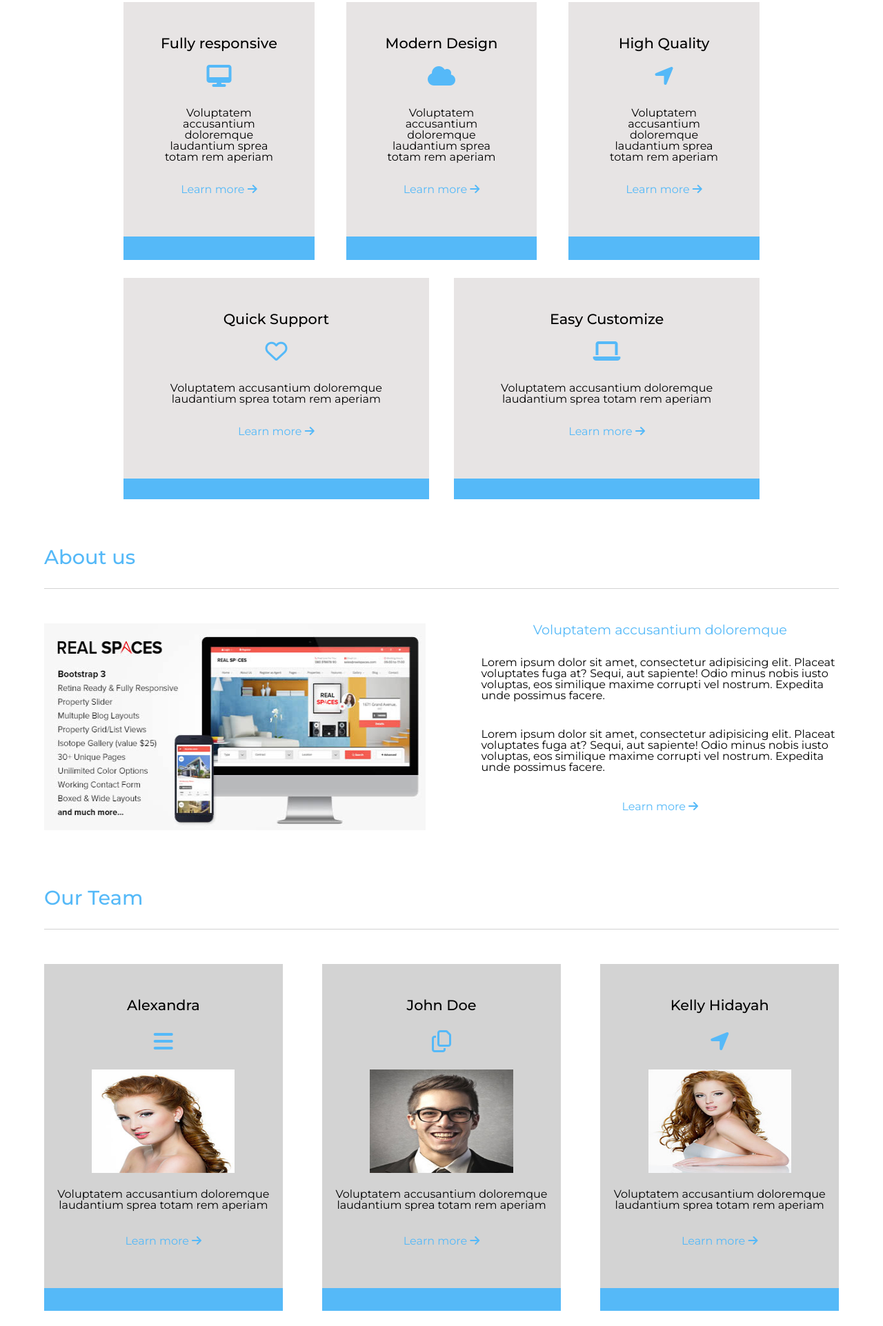
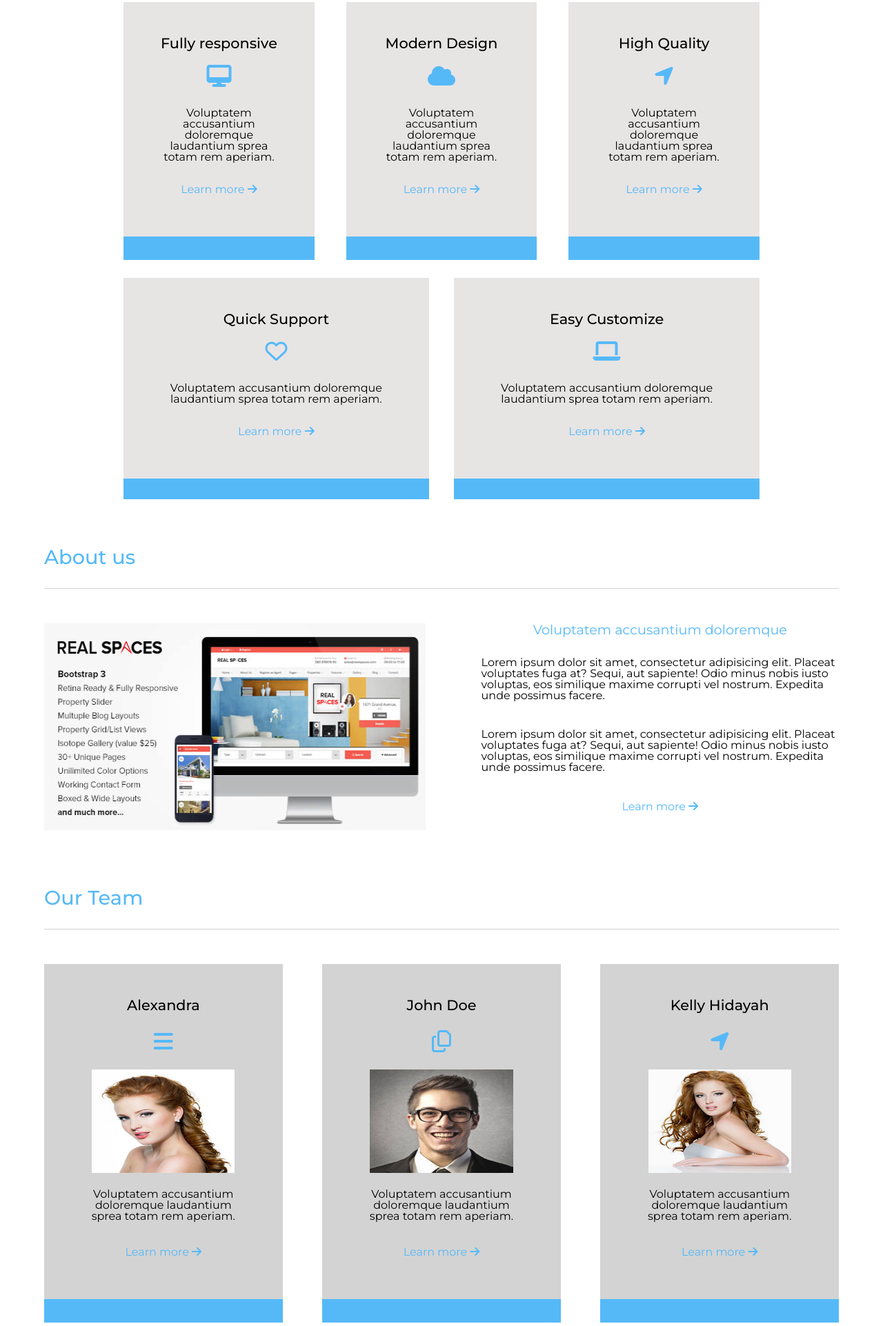
Before and after one commit to Ganesh-Kdt/project-axioned, a plain HTML site: page index.html in a window 1280 px wide. Shown: the part 877-2800 px from the top of the page at 69% size. Drawn offline with Linux system fonts and the light colour scheme.

Commit message:
reset-style

```diff
--- a/index.css
+++ b/index.css
@@ -294,8 +294,10 @@ img
 }
 .inside-team-container-text
 {
+    margin:auto;
     margin-top: 20px;
     margin-bottom: 35px;
+    width:70%;
 }
 .team-img
 {
--- a/index.html
+++ b/index.html
@@ -39,35 +39,35 @@
                 <div class="inside-multiple-container">
                     <div class="inside-multiple-container1">Fully responsive</div>
                     <div class="inside-multiple-container2"><i class="fas fa-desktop fa-2x color-change"></i></div>
-                    <div class="inside-multiple-container3">Voluptatem accusantium doloremque laudantium sprea totam rem aperiam</div>
+                    <div class="inside-multiple-container3">Voluptatem accusantium doloremque laudantium sprea totam rem aperiam.</div>
                     <div class="learn color-change"><a href="#" onclick="return false" onmouseenter="fn1(this)" onmouseleave="fn2(this)">Learn more </a><i class="fas fa-arrow-right    "></i></div>
                     <div class="inside-multiple-container5"></div>
                 </div>
                 <div class="inside-multiple-container">
                     <div class="inside-multiple-container1">Modern Design</div>
                     <div class="inside-multiple-container2"><i class="fa fa-cloud fa-2x color-change" aria-hidden="true"></i></div>
-                    <div class="inside-multiple-container3">Voluptatem accusantium doloremque laudantium sprea totam rem aperiam</div>
+                    <div class="inside-multiple-container3">Voluptatem accusantium doloremque laudantium sprea totam rem aperiam.</div>
                     <div class="learn color-change"><a href="#" onclick="return false" onmouseenter="fn1(this)" onmouseleave="fn2(this)">Learn more </a><i class="fas fa-arrow-right    "></i></div>
                     <div class="inside-multiple-container5"></div>
                 </div>
                 <div class="inside-multiple-container">
                     <div class="inside-multiple-container1">High Quality</div>
                     <div class="inside-multiple-container2"><i class="fa fa-location-arrow fa-2x color-change" aria-hidden="true"></i></div>
-                    <div class="inside-multiple-container3">Voluptatem accusantium doloremque laudantium sprea totam rem aperiam</div>
+                    <div class="inside-multiple-container3">Voluptatem accusantium doloremque laudantium sprea totam rem aperiam.</div>
                     <div class="learn color-change"><a href="#" onclick="return false" onmouseenter="fn1(this)" onmouseleave="fn2(this)">Learn more </a><i class="fas fa-arrow-right    "></i></div>
                     <div class="inside-multiple-container5"></div>
                 </div>
                 <div class="inside-multiple-container inside-multiple-container-grow">
                     <div class="inside-multiple-container1">Quick Support</div>
                     <div class="inside-multiple-container2"><i class="far fa-heart fa-2x color-change"></i></div>
-                    <div class="inside-multiple-container3">Voluptatem accusantium doloremque laudantium sprea totam rem aperiam</div>
+                    <div class="inside-multiple-container3">Voluptatem accusantium doloremque laudantium sprea totam rem aperiam.</div>
                     <div class="learn color-change"><a href="#" onclick="return false" onmouseenter="fn1(this)" onmouseleave="fn2(this)">Learn more </a><i class="fas fa-arrow-right    "></i></div>
                     <div class="inside-multiple-container5"></div>
                 </div>
                 <div class="inside-multiple-container inside-multiple-container-grow">
                     <div class="inside-multiple-container1">Easy Customize</div>
                     <div class="inside-multiple-container2"><i class="fas fa-laptop fa-2x color-change"></i></div>
-                    <div class="inside-multiple-container3">Voluptatem accusantium doloremque laudantium sprea totam rem aperiam</div>
+                    <div class="inside-multiple-container3">Voluptatem accusantium doloremque laudantium sprea totam rem aperiam.</div>
                     <div class="learn color-change"><a href="#" onclick="return false" onmouseenter="fn1(this)" onmouseleave="fn2(this)">Learn more </a><i class="fas fa-arrow-right    "></i></div>
                     <div class="inside-multiple-container5"></div>
                 </div>
@@ -88,7 +88,7 @@
                     <div class="inside-team-container-name">Alexandra</div>
                     <div class="inside-team-container-icon"><i class="fas fa-bars fa-2x color-change"></i></div>
                     <div class="inside-team-container-img"><img class="team-img" src="./images/3.jpg" alt="image not found"/></div>
-                    <div class="inside-team-container-text">Voluptatem accusantium doloremque laudantium sprea totam rem aperiam</div>
+                    <div class="inside-team-container-text">Voluptatem accusantium doloremque laudantium sprea totam rem aperiam.</div>
                     <div class="learn color-change"><a href="#" onclick="return false" onmouseenter="fn1(this)" onmouseleave="fn2(this)">Learn more </a><i class="fas fa-arrow-right    "></i></div>
                     <div class="only-div"></div>
                 </div>
@@ -96,7 +96,7 @@
                     <div class="inside-team-container-name">John Doe</div>
                     <div class="inside-team-container-icon"><i class="far fa-copy fa-2x color-change"></i></div>
                     <div class="inside-team-container-img"><img class="team-img" src="./images/13.jpg" alt="image not found"/></div>
-                    <div class="inside-team-container-text">Voluptatem accusantium doloremque laudantium sprea totam rem aperiam</div>
+                    <div class="inside-team-container-text">Voluptatem accusantium doloremque laudantium sprea totam rem aperiam.</div>
                     <div class="learn color-change"><a href="#" onclick="return false" onmouseenter="fn1(this)" onmouseleave="fn2(this)">Learn more </a><i class="fas fa-arrow-right    "></i></div>
                     <div class="only-div"></div>
                 </div>
@@ -104,7 +104,7 @@
                     <div class="inside-team-container-name">Kelly Hidayah</div>
                     <div class="inside-team-container-icon"><i class="fas fa-location-arrow fa-2x color-change"></i></div>
                     <div class="inside-team-container-img"><img class="team-img" src="./images/members3.jpg" alt="image not found"/></div>
-                    <div class="inside-team-container-text">Voluptatem accusantium doloremque laudantium sprea totam rem aperiam</div>
+                    <div class="inside-team-container-text">Voluptatem accusantium doloremque laudantium sprea totam rem aperiam.</div>
                     <div class="learn color-change"><a href="#" onclick="return false" onmouseenter="fn1(this)" onmouseleave="fn2(this)">Learn more </a><i class="fas fa-arrow-right    "></i></div>
                     <div class="only-div"></div>
                 </div>
```
